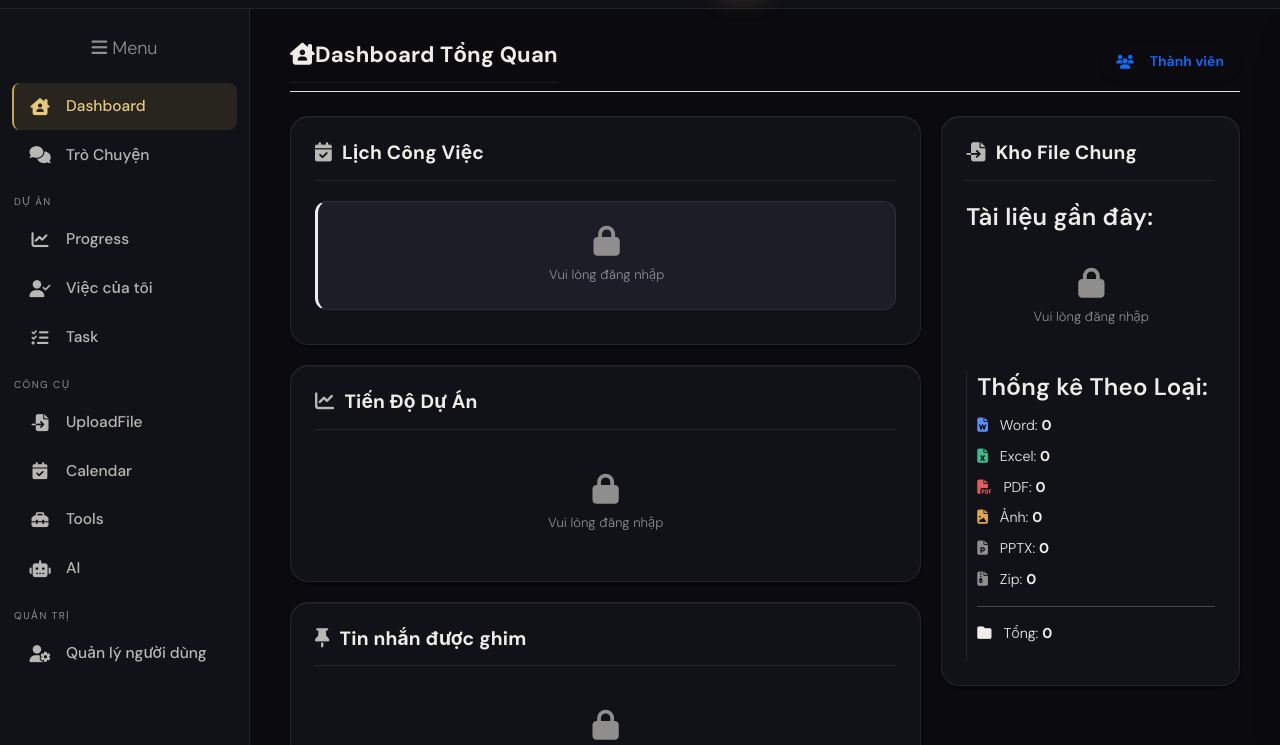
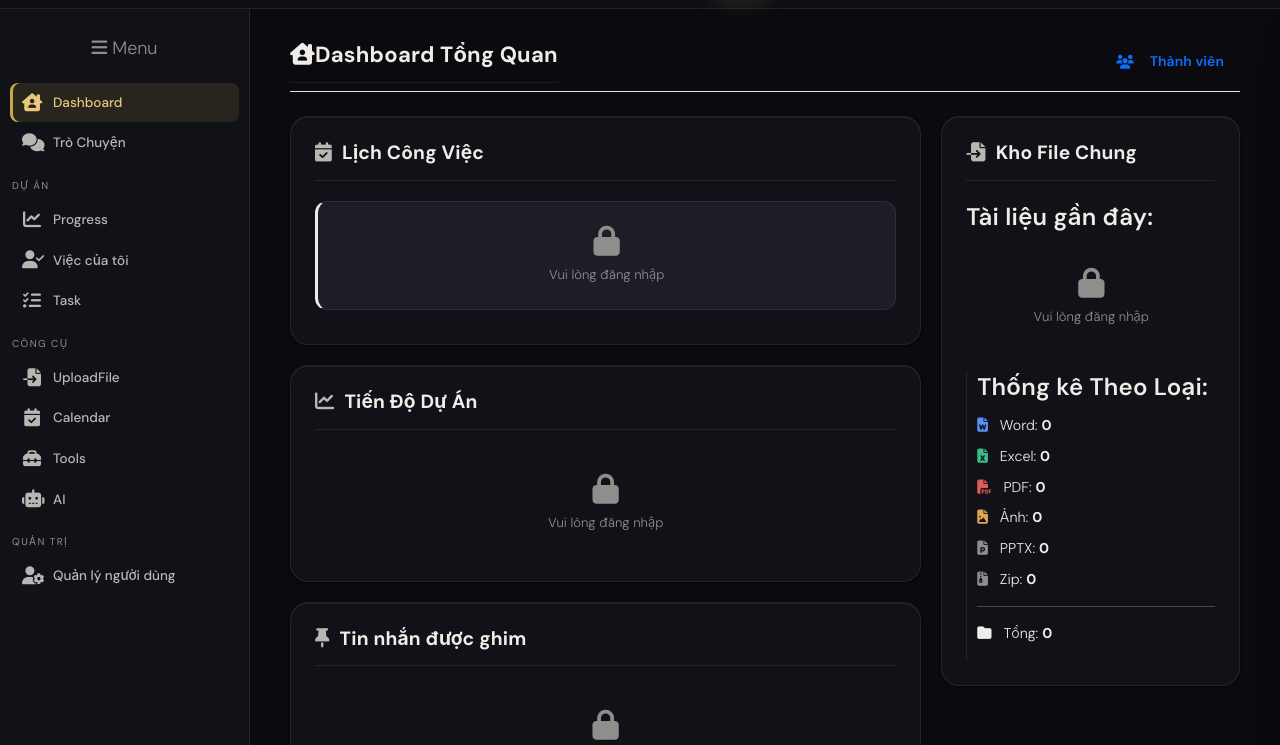
Before and after one commit to MtamVP/WorkHub-ORG, a website: page dashboard/index.html in a window 1280 px wide. Shown: the part 55-800 px from the top of the page. Drawn offline with nearby package versions, Linux system fonts and the light colour scheme; some packages are replaced by stand-ins of ours; no server answers; a script that the page names is missing; a web font is replaced by a local one.

Commit message:
Match sidebar density to Fin's compact style
ORG's .nav-item was noticeably chunkier than Fin's: 15.5px item text vs
13.5px, 11px/14px padding vs 9px/12px, 24px min-width icons vs 20px, plus
no hover micro-interaction. Ported Fin's exact density values (padding,
font-size, icon size, flex gap instead of span margin-left) and its
active-state treatment (inset box-shadow instead of border-left, so the
indicator doesn't reserve layout space) and the icon hover-nudge. Sidebar
container width (72px/250px) was already identical between the two apps --
only the nav-item internals needed to shrink.

Verified via computed-style inspection in a live page load: padding,
font-size, gap, icon size, and active-state box-shadow all match Fin's
values exactly. Bumped style.css cache-bust across all pages that load it.

```diff
--- a/dashboard/index.html
+++ b/dashboard/index.html
@@ -17,7 +17,7 @@
   <script src="https://cdn.jsdelivr.net/npm/sweetalert2@11"></script>
   <script src="https://cdn.jsdelivr.net/npm/chart.js@4"></script>
 
-  <link rel="stylesheet" href="/style.css?v=3.3.0">
+  <link rel="stylesheet" href="/style.css?v=3.3.2">
   <link rel="stylesheet" href="/rag_chatbot.css">
   <link rel="manifest" href="/manifest.json">
   <meta name="theme-color" content="#120F0A">
--- a/style.css
+++ b/style.css
@@ -323,12 +323,13 @@ a { color: inherit; }
   display: flex; flex-direction: column; overflow-x: hidden;
 }
 #app-sidebar.expanded { width: var(--sidebar-width); }
-#app-sidebar ul { list-style: none; padding: 0 12px; margin: 0; }
+#app-sidebar ul { list-style: none; padding: 0 10px; margin: 0; }
 
 /* Nhãn nhóm chức năng (Dự Án / Công Cụ / Quản Trị) — nhỏ, mảnh, không in đậm,
-   thu lại thành một gạch chia mảnh khi sidebar ở chế độ icon-only. */
+   thu lại thành một gạch chia mảnh khi sidebar ở chế độ icon-only.
+   Mật độ đồng bộ với web Fin để 3 app nhìn cùng một hệ, không lệch cỡ. */
 .nav-group-label {
-  padding: 14px 14px 6px; margin: 0;
+  padding: 14px 12px 6px; margin: 0;
   font-size: 10px; font-weight: 400; letter-spacing: 1.4px; text-transform: uppercase;
   color: var(--text-muted); white-space: nowrap; overflow: hidden;
 }
@@ -339,26 +340,26 @@ a { color: inherit; }
 #app-sidebar:not(.expanded) .nav-group-label span { display: none; }
 
 .nav-item {
-  display: flex; align-items: center; padding: 11px 14px; margin-bottom: 2px;
-  cursor: pointer; border-radius: var(--radius-sm);
-  color: var(--text-secondary); font-weight: 500; font-size: 14px;
-  transition: var(--transition-fast);
+  display: flex; align-items: center; gap: 11px; padding: 9px 12px; margin-bottom: 1px;
+  cursor: pointer; border-radius: var(--radius-sm); position: relative;
+  color: var(--text-secondary); font-weight: 500; font-size: 13.5px;
+  transition: var(--transition-fast), box-shadow 0.2s cubic-bezier(0.4, 0, 0.2, 1);
   justify-content: center; white-space: nowrap;
-  border-left: 2px solid transparent;
 }
 /* --font-body, not --font-display: nav labels are Vietnamese on the finance/science shells. */
-.nav-item span { font-family: var(--font-body); font-size: 15.5px; font-weight: 500; }
+.nav-item span { font-family: var(--font-body); font-size: 13.5px; font-weight: 500; }
 .nav-item:hover { background-color: var(--hover-bg); color: var(--text-primary); }
+.nav-item:hover i { transform: translateX(1px); }
 .nav-item.active {
   background: color-mix(in srgb, var(--gold) 12%, transparent);
   color: var(--gold-light);
   font-weight: 600;
-  border-left-color: var(--gold);
-}
-.nav-item i { font-size: 17px; min-width: 24px; text-align: center; }
+  box-shadow: inset 3px 0 0 var(--gold);
+}
+.nav-item i { font-size: 18px; width: 20px; text-align: center; transition: transform 0.2s cubic-bezier(0.4, 0, 0.2, 1); }
 
 #app-sidebar.expanded .nav-item { justify-content: flex-start; }
-#app-sidebar.expanded .nav-item span { display: inline-block; margin-left: 14px; }
+#app-sidebar.expanded .nav-item span { display: inline-block; }
 #app-sidebar:not(.expanded) .nav-item span { display: none; }
 
 /* Back-to-dashboard link inside a module sidebar */
```
Also changed, not shown: change_nickname/index.html (+1 -1 lines), forgot/index.html (+1 -1 lines), index.html (+1 -1 lines), nickname/index.html (+1 -1 lines), reset/index.html (+1 -1 lines), tools/index.html (+1 -1 lines).
